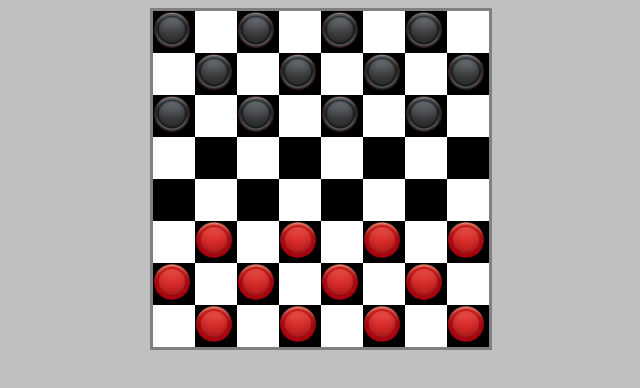
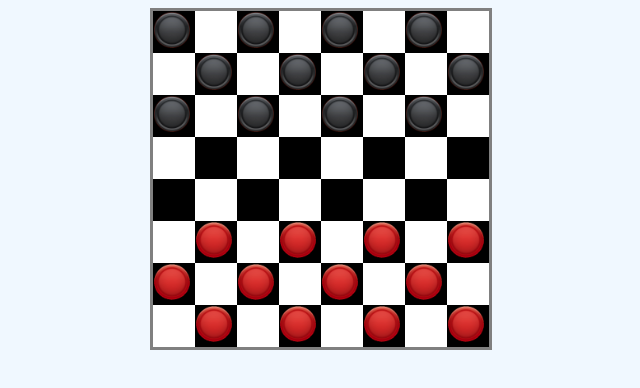
Before and after one commit to Evelyn3po/Damas, a plain HTML site: page index.html in a window 1280 px wide. Shown: the whole page, without its empty margins (319-959 px from the left). Drawn offline with Linux system fonts and the light colour scheme.

Commit message:
Update index.html

```diff
--- a/index.html
+++ b/index.html
@@ -7,7 +7,7 @@
     <title> Jogo de damas </title>
     <style>
         body {
-            background-color:#C0C0C0
+            background-color:#F0F8FF
         }
     </style>
 </head>
```
